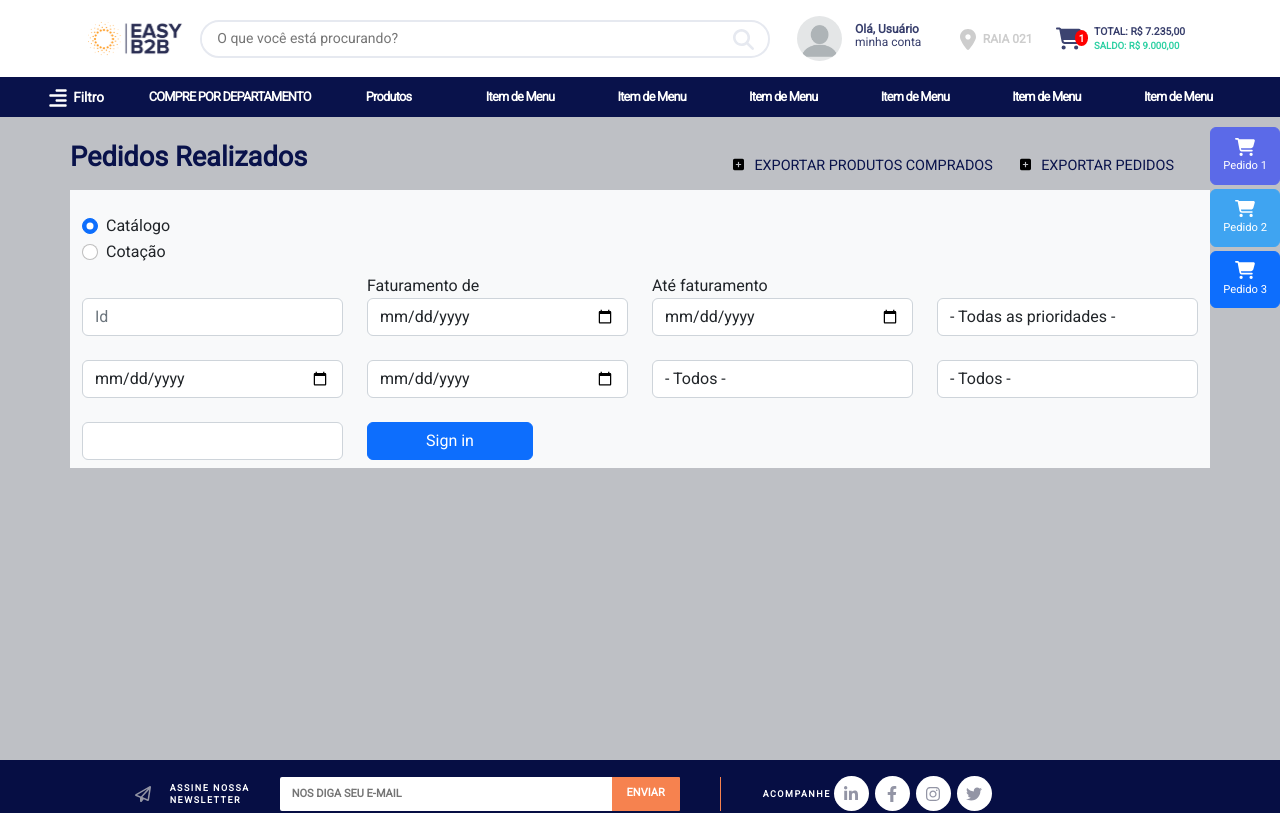
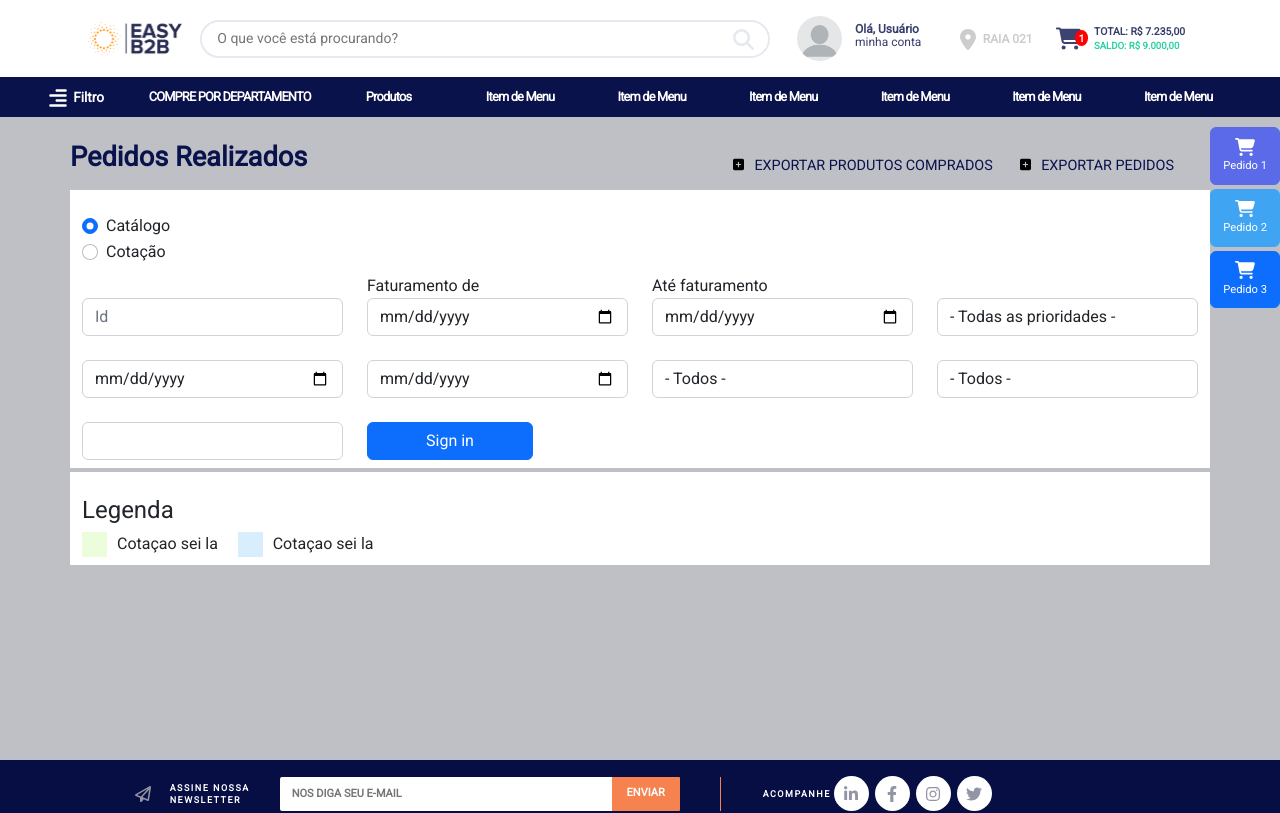
Before and after one commit to tiagorahal/easyb2b-client, a React (Create React App) app: page / in a window 1280 px wide. Shown: the top 813 px of the page. Built offline with nearby package versions, Linux system fonts and the light colour scheme.

Commit message:
Finish middle pedidos

```diff
--- a/src/App.js
+++ b/src/App.js
@@ -1,7 +1,8 @@
 import './App.css';
 import Footer from './components/footer';
 import Header from './components/header';
-import Pedidos from './components/pedidos';
+import PedidosUp from './components/pedidos_up';
+import PedidosMiddle from './components/pedidos_middle';
 import React, { Component } from 'react';
 
 class App extends Component {
@@ -10,7 +11,8 @@ class App extends Component {
       <div className="">
         <Header />
         <div className="body">
-        <Pedidos />
+        <PedidosUp />
+        <PedidosMiddle />
         </div>
         <Footer />
       </div>
--- /dev/null
+++ b/src/components/pedidos_middle.css
@@ -0,0 +1,13 @@
+.square1 {
+  height: 25px;
+  width: 25px;
+  background-color: #ECFDDB;
+  margin-right: 10px;
+}
+
+.square2 {
+  height: 25px;
+  width: 25px;
+  background-color: #D8EEFC;
+  margin-right: 10px;
+}
--- /dev/null
+++ b/src/components/pedidos_middle.js
@@ -0,0 +1,28 @@
+/* eslint-disable jsx-a11y/anchor-is-valid */
+import React from "react";
+import "./pedidos_middle.css";
+
+const PedidosMiddle = () => (
+  <div className="pedidos container">
+    <div className="row pt-1">
+      <form className="pedidos-form pb-2">
+        <div class="row pt-4">
+          <h4 className="">Legenda</h4>
+        </div>
+        <div class="d-flex flex-row">
+          <div className="d-flex flex-row">
+            <div className="square1"></div>
+            Cotaçao sei la
+          </div>
+          &nbsp; &nbsp; &nbsp;
+          <div className="d-flex flex-row">
+            <div className="square2"></div>
+            Cotaçao sei la
+          </div>
+        </div>
+      </form>
+    </div>
+  </div>
+);
+
+export default PedidosMiddle;
--- a/src/components/pedidos.css
+++ b/src/components/pedidos_up.css
@@ -16,3 +16,7 @@
   padding-right: 10px;
   padding-bottom: 3px;
 }
+
+.pedidos-form {
+  background-color: #ffff;
+}
--- a/src/components/pedidos.js
+++ b/src/components/pedidos_up.js
@@ -1,8 +1,8 @@
 /* eslint-disable jsx-a11y/anchor-is-valid */
 import React from "react";
-import "./pedidos.css";
+import "./pedidos_up.css";
 
-const Pedidos = () => (
+const PedidosUp = () => (
   <div className="pedidos container">
     <div className="row pt-4">
       <div className="row">
@@ -22,7 +22,7 @@ const Pedidos = () => (
           </a>
         </div>
       </div>
-      <form className="bg-light pb-2 pt-4">
+      <form className="pedidos-form pb-2 pt-4">
         <div class="form-row pb-2">
           <div class="form-check">
             <input class="form-check-input" type="radio" name="exampleRadios" id="exampleRadios1" value="option1" checked />
@@ -94,4 +94,4 @@ const Pedidos = () => (
   </div>
 );
 
-export default Pedidos;
+export default PedidosUp;
```
